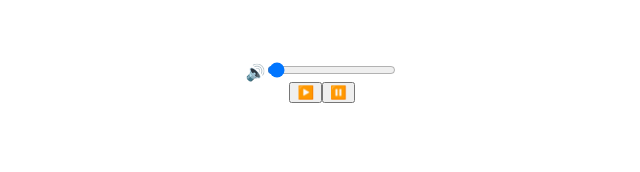
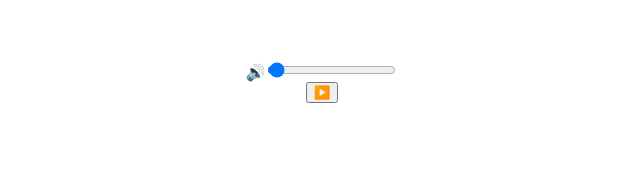
Before and after one commit to ys951357/WhiteNoise, a Vue app: page / in a window 1280 px wide. Shown: the top 172 px of the page, without its empty margins (318-958 px from the left). Built offline with nearby package versions, Linux system fonts and the light colour scheme.

Commit message:
play/stopボタンをトグルにした

```diff
--- a/src/components/WhiteNoise.vue
+++ b/src/components/WhiteNoise.vue
@@ -10,8 +10,8 @@
       v-on:change="changeVolume()"
     />
     <br />
-    <button id="play" v-on:click="play()">▶️</button>
-    <button id="stop" v-on:click="stop()">⏸️</button>
+    <button v-if="playing" id="stop" v-on:click="stop()">⏸️</button>
+    <button v-else id="play" v-on:click="play()">▶️</button>
   </p>
 </template>
 <script>
@@ -29,6 +29,7 @@ export default {
       volume: 0.01,
       average: 0.0,
       deviation: 1.0,
+      playing:false,
     };
   },
   mounted: function () {
@@ -38,9 +39,11 @@ export default {
     play() {
       this.node.connect(this.gainNode);
       this.gainNode.connect(this.ctx.destination);
+        this.playing=true;
     },
     stop() {
       this.node.disconnect();
+      this.playing=false;
     },
     changeVolume() {
       this.gainNode.gain.value = this.volume;
```
